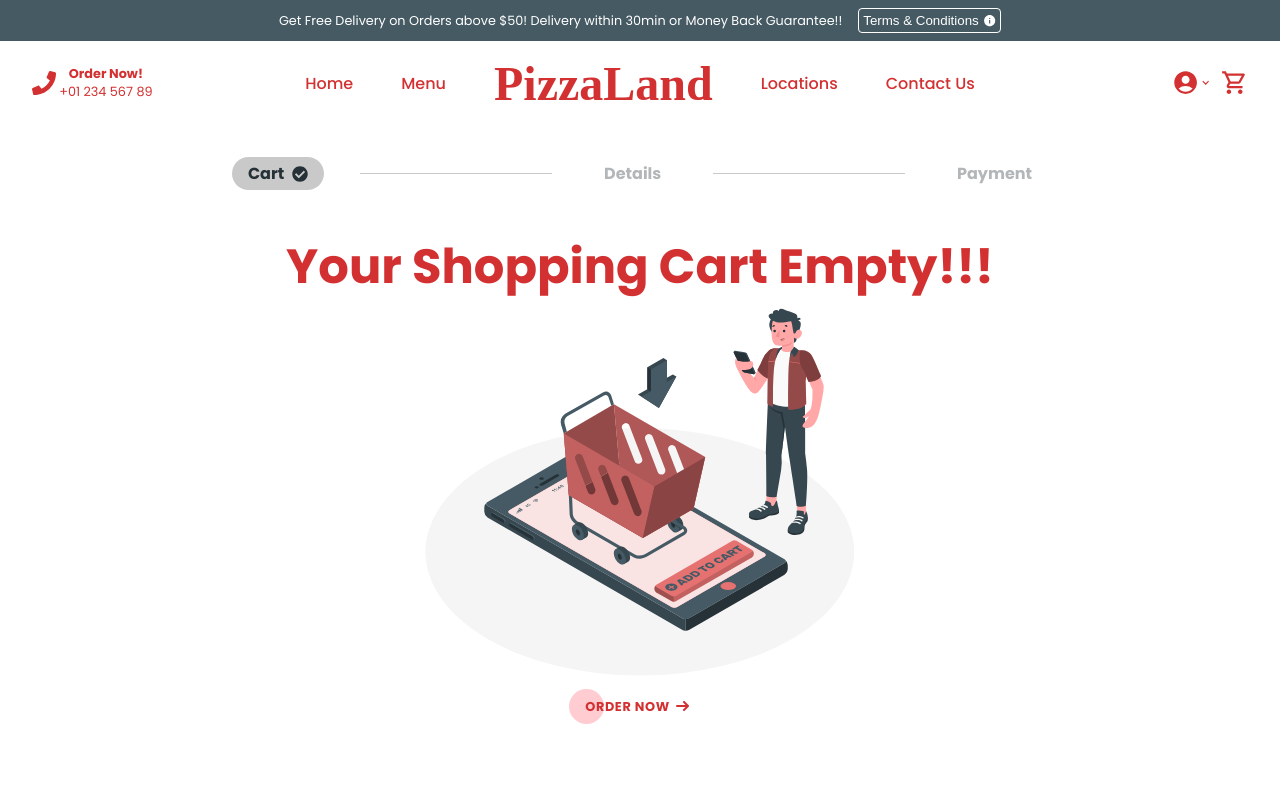
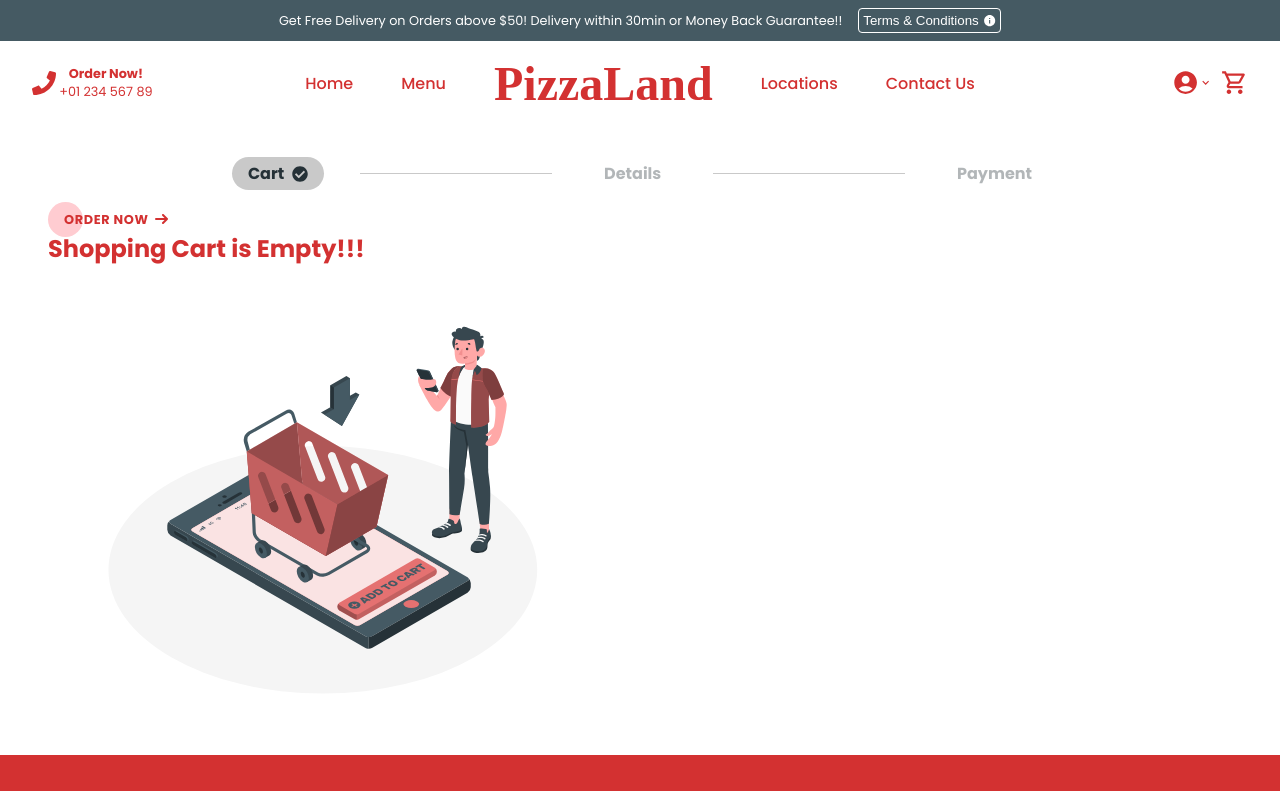
Before and after one commit to zeetaen1989/pizza-delivery, a Next.js app: page /cart in a window 1280 px wide. Shown: the top 791 px of the page. Built offline with nearby package versions, Linux system fonts and the light colour scheme; a web font is replaced by a local one.

Commit message:
refactor: semantic HTML element added

```diff
--- a/components/templates/CartItems/CartItems.jsx
+++ b/components/templates/CartItems/CartItems.jsx
@@ -20,9 +20,7 @@ const CartItems = ({ products, total, setActiveTab }) => {
   return (
     <>
       {list.length > 0 ? (
-        <div className={styles.container}>
-          <h1>Shopping Cart</h1>
-          <div className={styles.content}>
+        <section className={styles.container}>
           <article className={styles.left}>
             <table>
               <thead>
@@ -86,33 +84,27 @@ const CartItems = ({ products, total, setActiveTab }) => {
             </table>
           </article>
           <aside className={styles.right}>
-              <div className={styles.right__content}>
+            <article className={styles.right__content}>
               <h1>Bill Summary</h1>
               <hr />
               <BillSummary products={products} total={total} />
-                <button
-                  className={styles.btn}
-                  onClick={() => setActiveTab("2")}
-                >
+              <button className={styles.btn} onClick={() => setActiveTab("2")}>
                 Checkout Now
-                  <div className={styles.icon}>
-                    <svg
-                      xmlns="http://www.w3.org/2000/svg"
-                      viewBox="0 0 576 512"
-                    >
+                <figure className={styles.icon}>
+                  <svg xmlns="http://www.w3.org/2000/svg" viewBox="0 0 576 512">
                     <path d="M168 336C181.3 336 192 346.7 192 360C192 373.3 181.3 384 168 384H120C106.7 384 96 373.3 96 360C96 346.7 106.7 336 120 336H168zM360 336C373.3 336 384 346.7 384 360C384 373.3 373.3 384 360 384H248C234.7 384 224 373.3 224 360C224 346.7 234.7 336 248 336H360zM512 32C547.3 32 576 60.65 576 96V416C576 451.3 547.3 480 512 480H64C28.65 480 0 451.3 0 416V96C0 60.65 28.65 32 64 32H512zM512 80H64C55.16 80 48 87.16 48 96V128H528V96C528 87.16 520.8 80 512 80zM528 224H48V416C48 424.8 55.16 432 64 432H512C520.8 432 528 424.8 528 416V224z" />
                   </svg>
-                  </div>
+                </figure>
               </button>
-              </div>
+            </article>
             <OrderBtn text="Continue Shopping" href="menu" />
           </aside>
-          </div>
-        </div>
+        </section>
       ) : (
-        <div className={styles.container}>
-          <h1>Your Shopping Cart Empty!!!</h1>
-          <figure className={styles.container__empty}>
+        <section className={styles.empty__container}>
+          <OrderBtn text="Order Now" href="menu" />
+          <h2 className={styles.header}>Shopping Cart is Empty!!!</h2>
+          <figure className={styles.img}>
             <Image
               src="/images/empty-cart.svg"
               alt="Empty Cart"
@@ -120,8 +112,7 @@ const CartItems = ({ products, total, setActiveTab }) => {
               width="550"
             />
           </figure>
-          <OrderBtn text="Order Now" href="menu" />
-        </div>
+        </section>
       )}
     </>
   );
```
Lines whose indentation alone changed are shown as unchanged.
